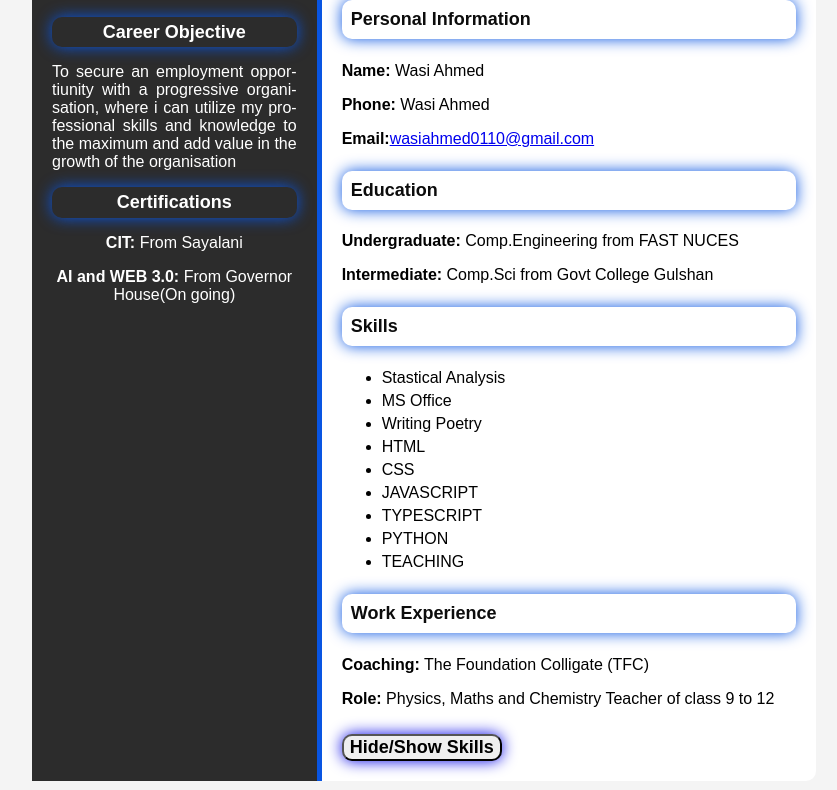
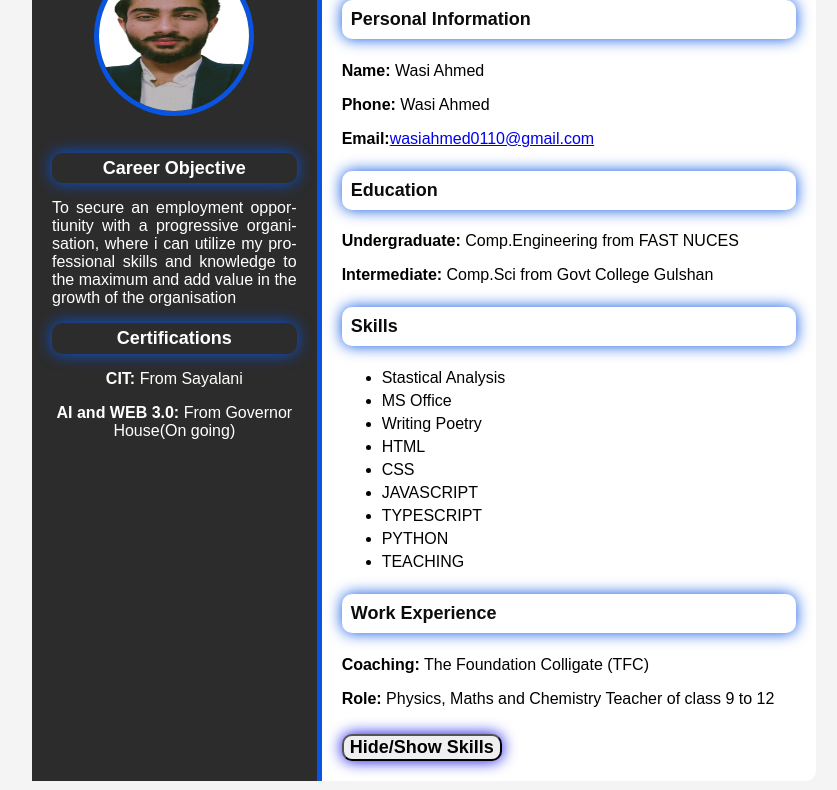
Before and after one commit to ZainabBadar/Hackathon-milestones, a plain HTML site: page milestone_1/index.html in a window 1280 px wide. Shown: the part 238-1028 px from the top of the page, without its empty margins (216-1053 px from the left). Drawn offline with Linux system fonts and the light colour scheme.

Commit message:
index.html

```diff
--- a/milestone_1/index.html
+++ b/milestone_1/index.html
@@ -10,7 +10,7 @@
 <body>
     <div class=" resume-container">
         <div class="left-section">
-            <img src="WhatsApp Image 2024-10-28 at 2.07.42 AM.jpeg" alt="Profile Picture" class="profile-picture">
+            <img src="profile picture.jpeg" alt="Profile Picture" class="profile-picture">
             <section id="objective">
                 <h3 style="color: white;">Career Objective </h3>
                 <p style="text-align: justify; hyphens: auto;">To secure an employment opportiunity with a progressive organisation, where i can utilize my professional skills and knowledge to the maximum and add value in the growth of the organisation</p>
```
